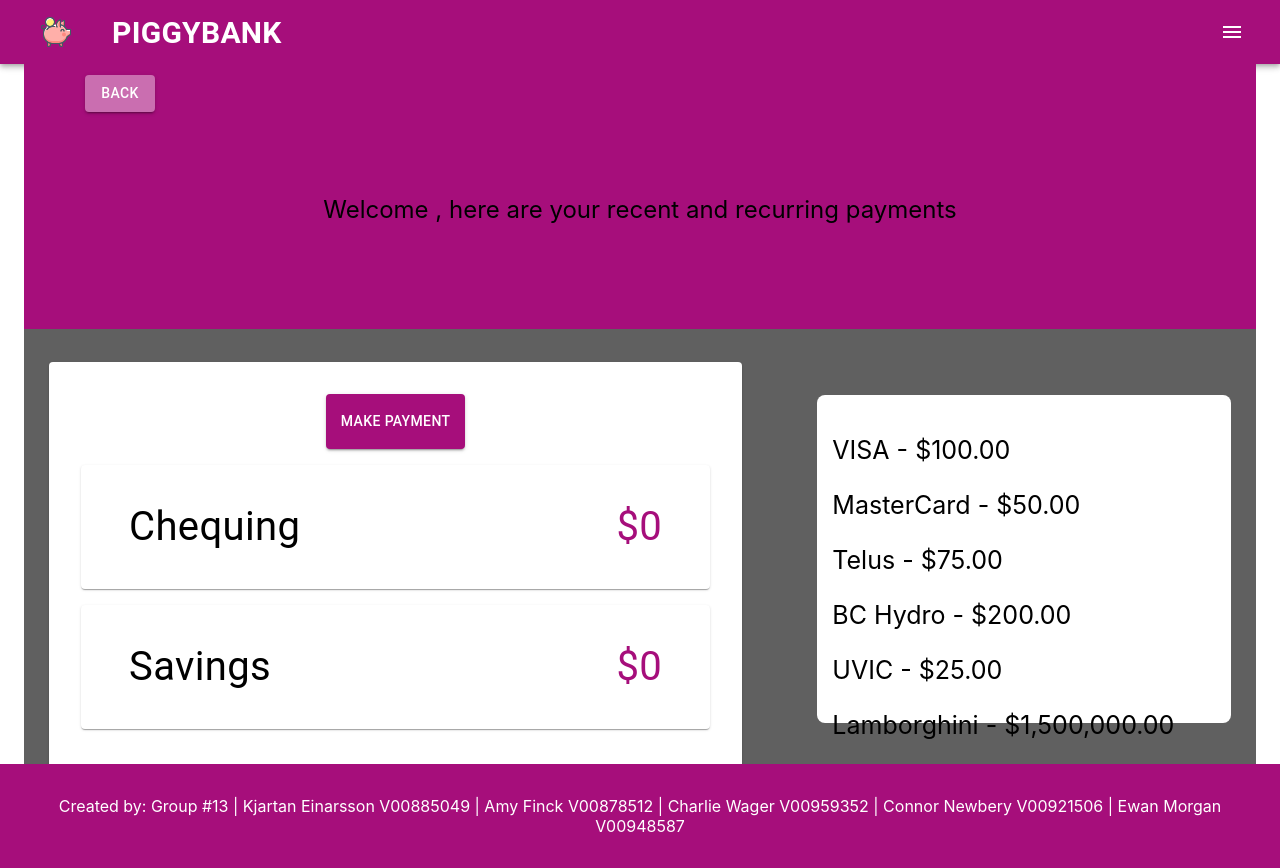
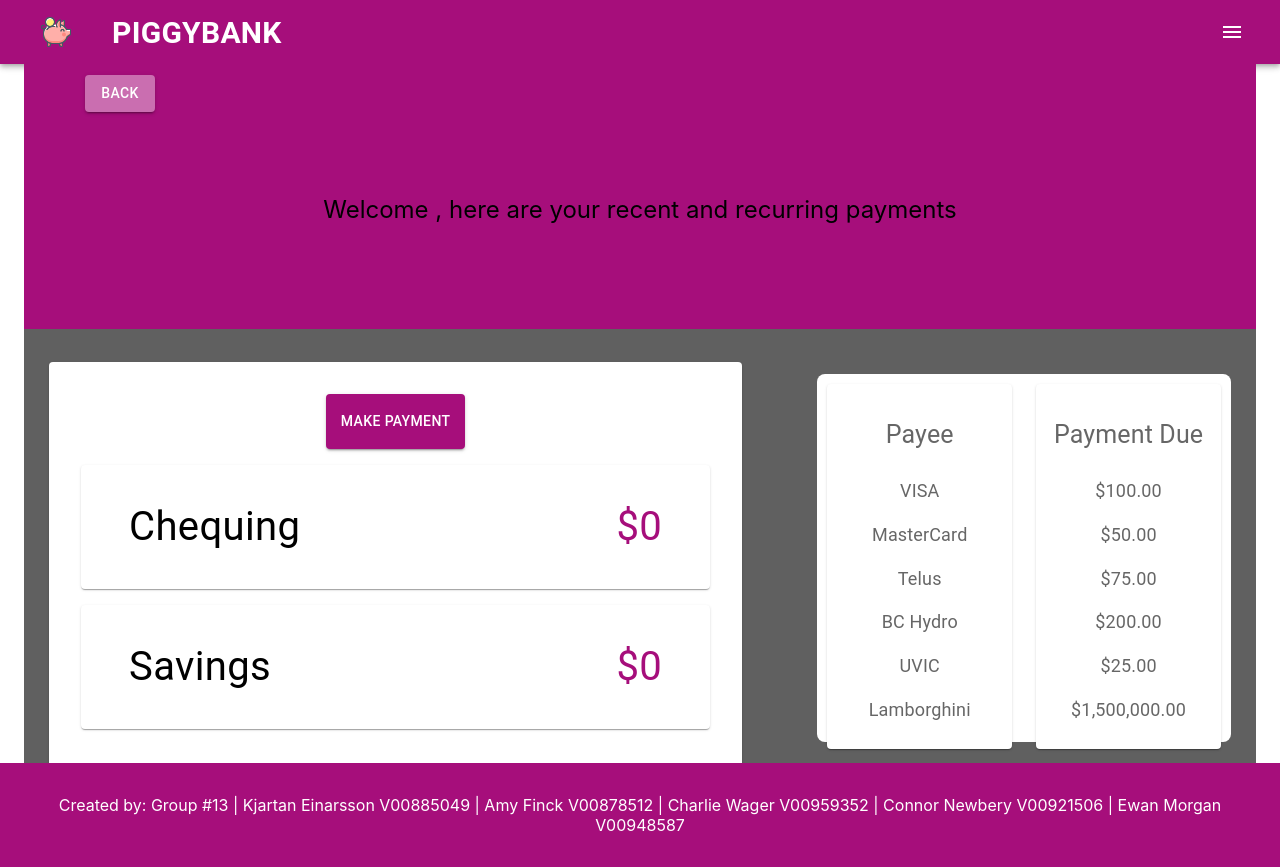
Before and after one commit to KjartanE/Seng371Project, a Next.js app in the folder app/: page /bankPages/payments in a window 1280 px wide. Built offline with nearby package versions, Linux system fonts and the light colour scheme.

Commit message:
styling on payments page

```diff
--- a/app/src/pages/bankPages/payments.tsx
+++ b/app/src/pages/bankPages/payments.tsx
@@ -1,12 +1,22 @@
 import Head from "next/head"
 import styles from "@/styles/Home.module.css"
 import { useAuth } from "../../context/UserContext"
-import { Button, Box, Grid } from "@mui/material"
+import { Button, Box, Grid, Paper } from "@mui/material"
 import { useRouter } from "next/router"
 import { color } from "@mui/system"
 import { useState } from "react"
 import React from "react"
 import Accounts from "@/components/main/payments"
+import { styled } from '@mui/material/styles';
+
+
+const Item = styled(Paper)(({ theme }) => ({
+  backgroundColor: theme.palette.mode === 'dark' ? '#1A2027' : '#fff',
+  ...theme.typography.body2,
+  padding: theme.spacing(1),
+  textAlign: 'center',
+  color: theme.palette.text.secondary,
+}));
 
 export default function Main() {
   const userContext = useAuth()
@@ -79,8 +89,8 @@ export default function Main() {
               color: "#000000",
               borderRadius: 2,
               width: "35%",
-              height: "80%",
-              padding: "15px",
+              height: "90%",
+              padding: "10px",
               fontSize: "25",
               display: "flex",
               flexDirection: "column",
@@ -89,14 +99,34 @@ export default function Main() {
               textAlign: "left",
             }}
           >
-            <div style={{ fontSize: "25px" }}>
-              <p>VISA - $100.00</p>
-              <p>MasterCard - $50.00</p>
-              <p>Telus - $75.00</p>
-              <p>BC Hydro - $200.00</p>
-              <p>UVIC - $25.00</p>
-              <p>Lamborghini - $1,500,000.00</p>
+      <Grid container rowSpacing={1} columnSpacing={{ xs: 1, sm: 2, md: 3 }}>
+        <Grid item xs={6}>
+          <Item>
+          <p style={{ fontSize: "25px", textAlign:"center" }}>Payee</p>
+          <div style={{ fontSize: "18px" }}>
+              <p>VISA</p>
+              <p>MasterCard</p>
+              <p>Telus</p>
+              <p>BC Hydro</p>
+              <p>UVIC</p>
+              <p>Lamborghini</p>
             </div>
+          </Item>
+        </Grid>
+        <Grid item xs={6}>
+          <Item>
+          <p style={{ fontSize: "25px", textAlign:"center" }}>Payment Due</p>
+          <div style={{ fontSize: "18px" }}>
+              <p>$100.00</p>
+              <p>$50.00</p>
+              <p>$75.00</p>
+              <p>$200.00</p>
+              <p>$25.00</p>
+              <p>$1,500,000.00</p>
+            </div>
+          </Item>
+        </Grid>
+      </Grid>
             <p style={{ fontSize: "14px" }}>**Please note that it may take up to 3 business days for the payable amount to be updated.</p>
           </Box>
         </Box>
```
